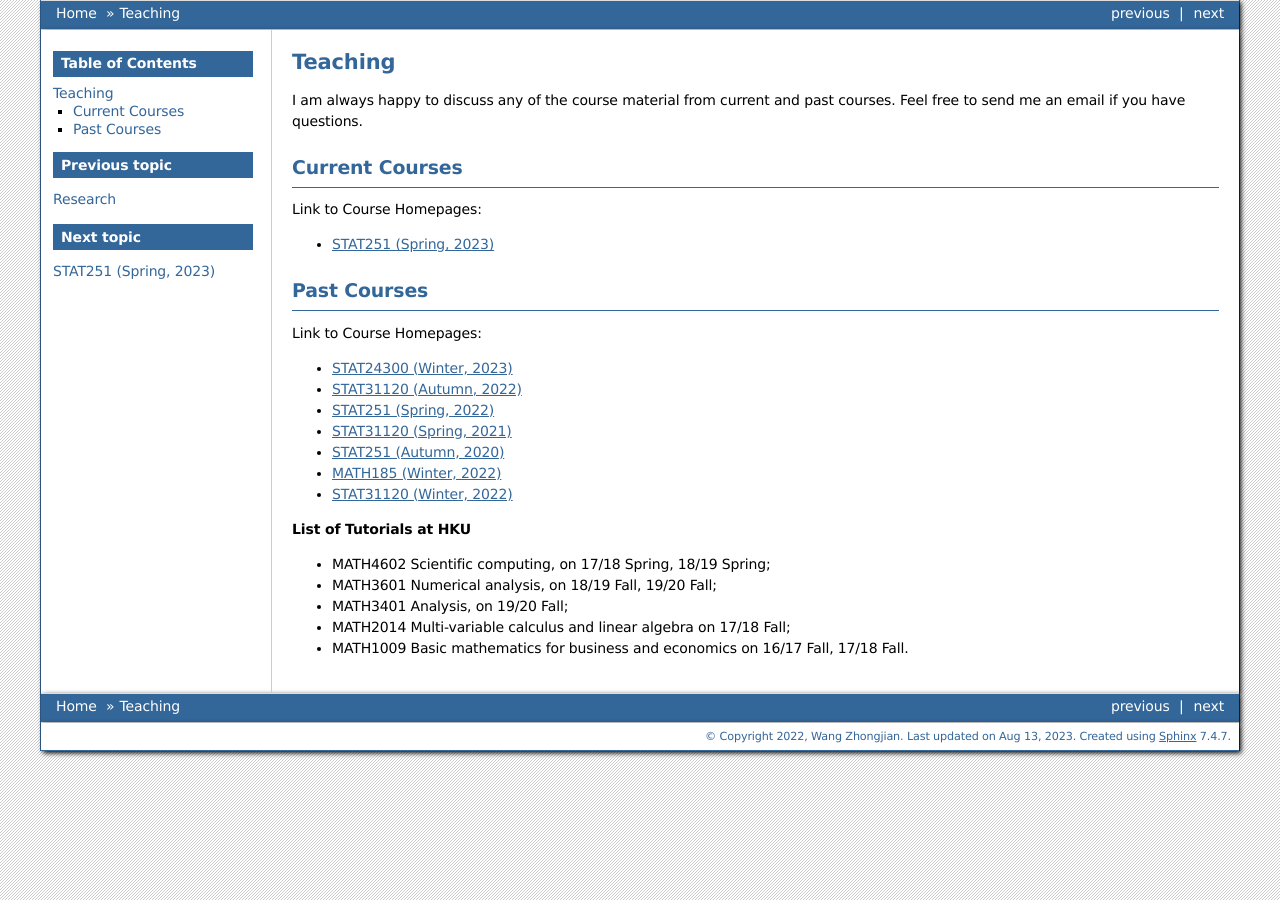
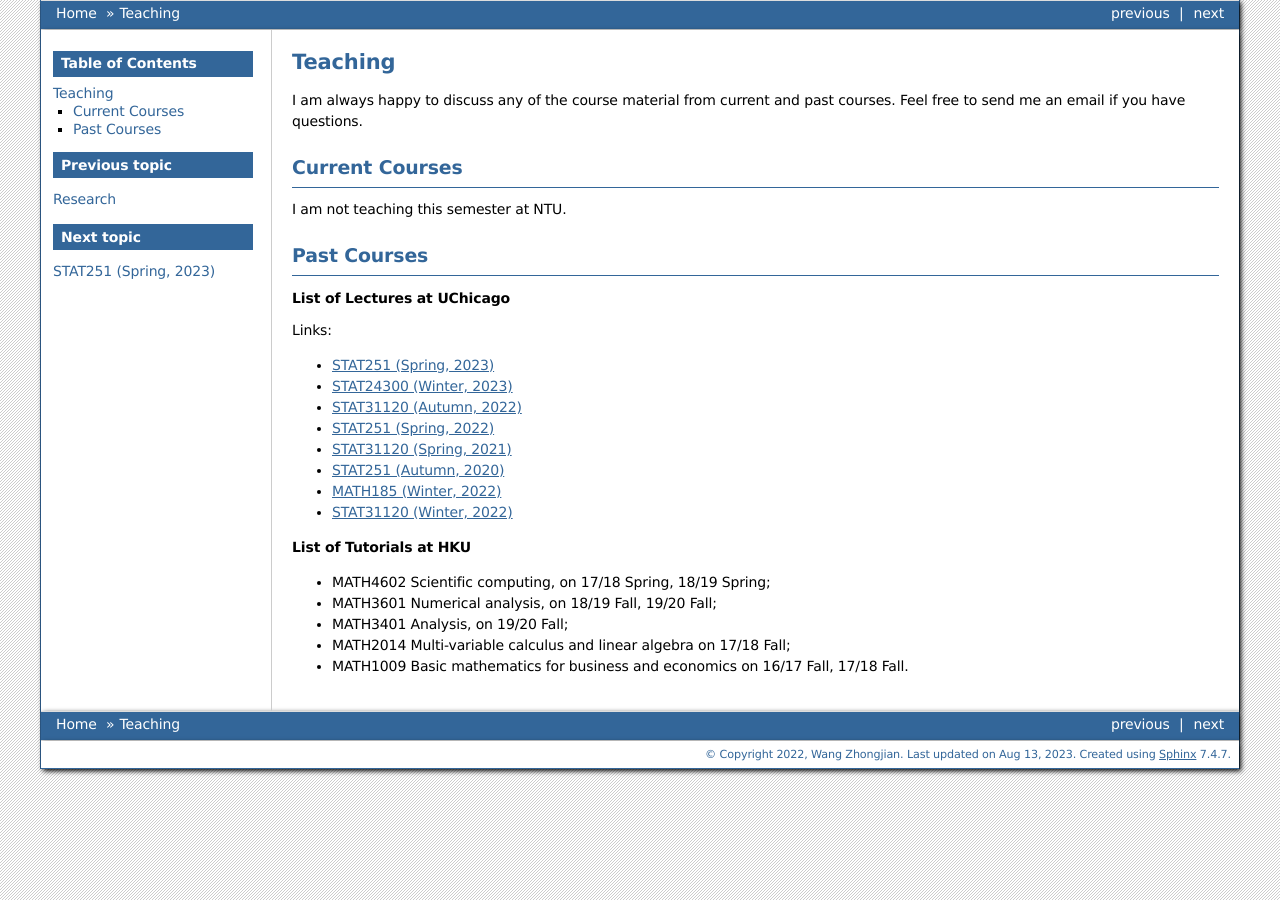
Before and after one commit to ariswang92/ariswang92.github.io, a Sphinx documentation site: the page built from doc/Teaching.rst, in a window 1280 px wide. Built offline with Sphinx 7.4.7, drawn with Linux system fonts in a browser that asks for light colours.

Commit message:
Update Teaching.rst

```diff
--- a/doc/Teaching.rst
+++ b/doc/Teaching.rst
@@ -7,11 +7,13 @@ I am always happy to discuss any of the course material from current and past co
 Current Courses
 ---------------
 
+I am not teaching this semester at NTU.
+
 .. toctree::
    :maxdepth: 1
    :caption: Link to Course Homepages:
 
-   courses/stat251_2023spr/CourseHomepage
+
 
 
 
@@ -19,10 +21,13 @@ Current Courses
 Past Courses
 ------------
 
+**List of Lectures at UChicago**
+
 .. toctree::
    :maxdepth: 1
-   :caption: Link to Course Homepages:
+   :caption: Links:
 
+   courses/stat251_2023spr/CourseHomepage
    courses/stat24300_2023win/CourseHomepage
    courses/stat31120_2022aut/CourseHomepage
    courses/stat251_2022spr/CourseHomepage
```
